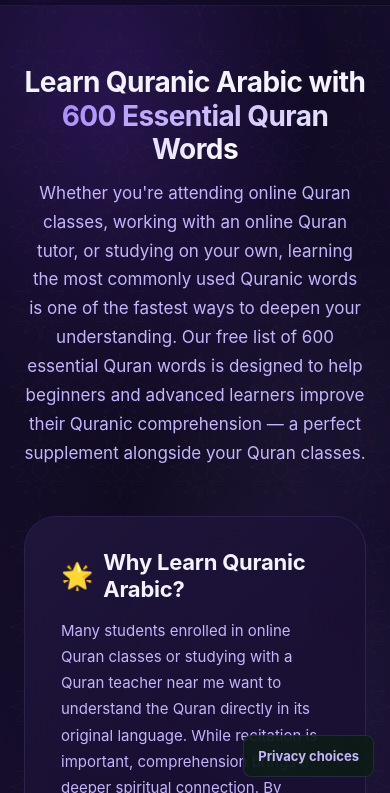
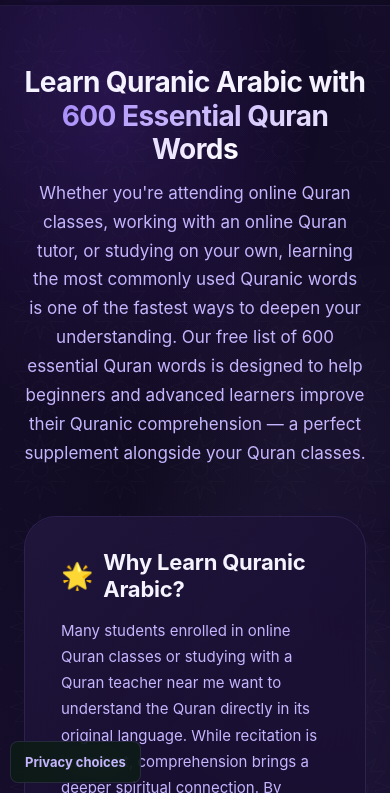
Before and after one commit to UmarShareef-design/quran-vocab, a website: page about.html in a window 390 px wide. Both pictures are taken after a click on the button "Reject analytics". Shown: the part 51-844 px from the top of the page. Drawn offline with Linux system fonts and the light colour scheme; a web font is replaced by a local one.

Commit message:
Fix mobile floating controls overlap and heading spacing

```diff
--- a/styles.css
+++ b/styles.css
@@ -1240,6 +1240,13 @@ main {
     width: 100%;
     padding: 0 10px;
   }
+
+  /* Keep privacy controls away from the scroll-to-top button on mobile */
+  .cookie-preferences-button {
+    left: 10px;
+    right: auto;
+    bottom: 10px;
+  }
 }
 
 :focus-visible {
```
Also changed, not shown: index.html (+1 -1 lines).
